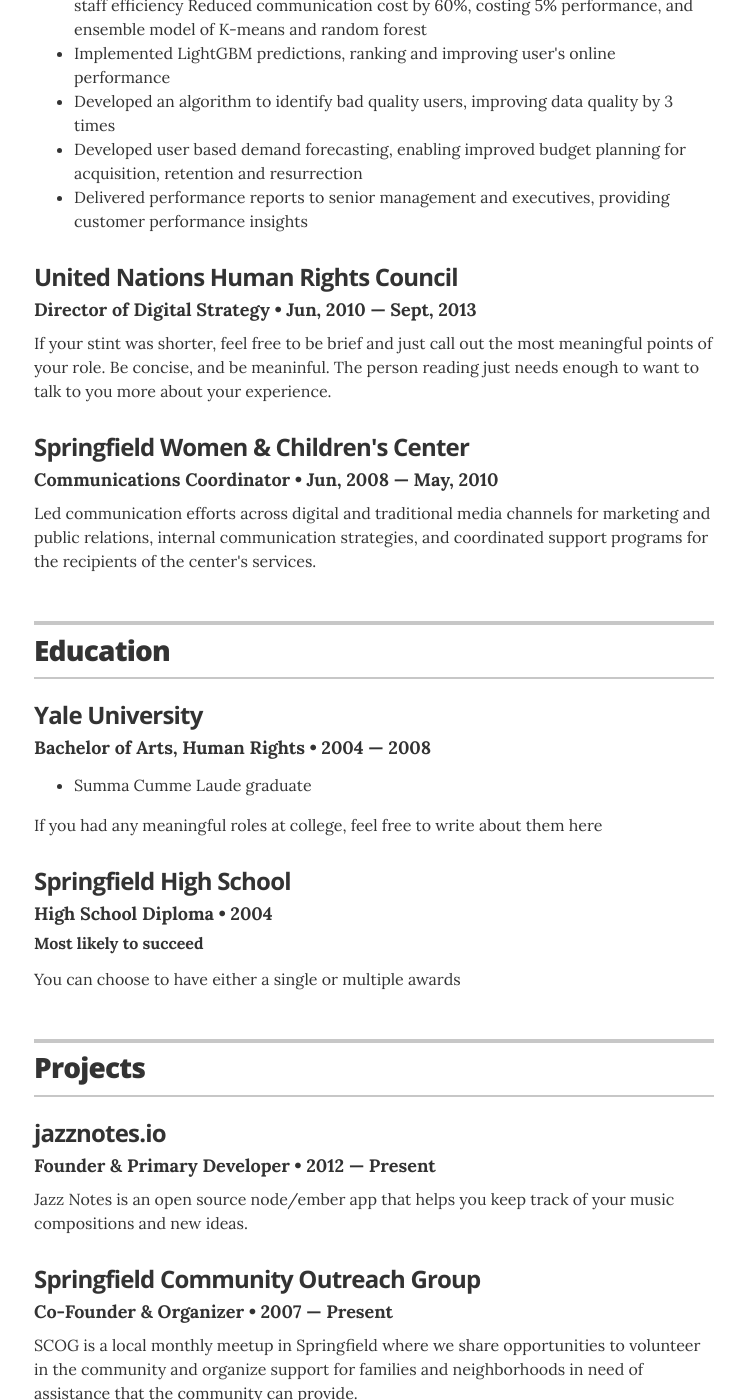
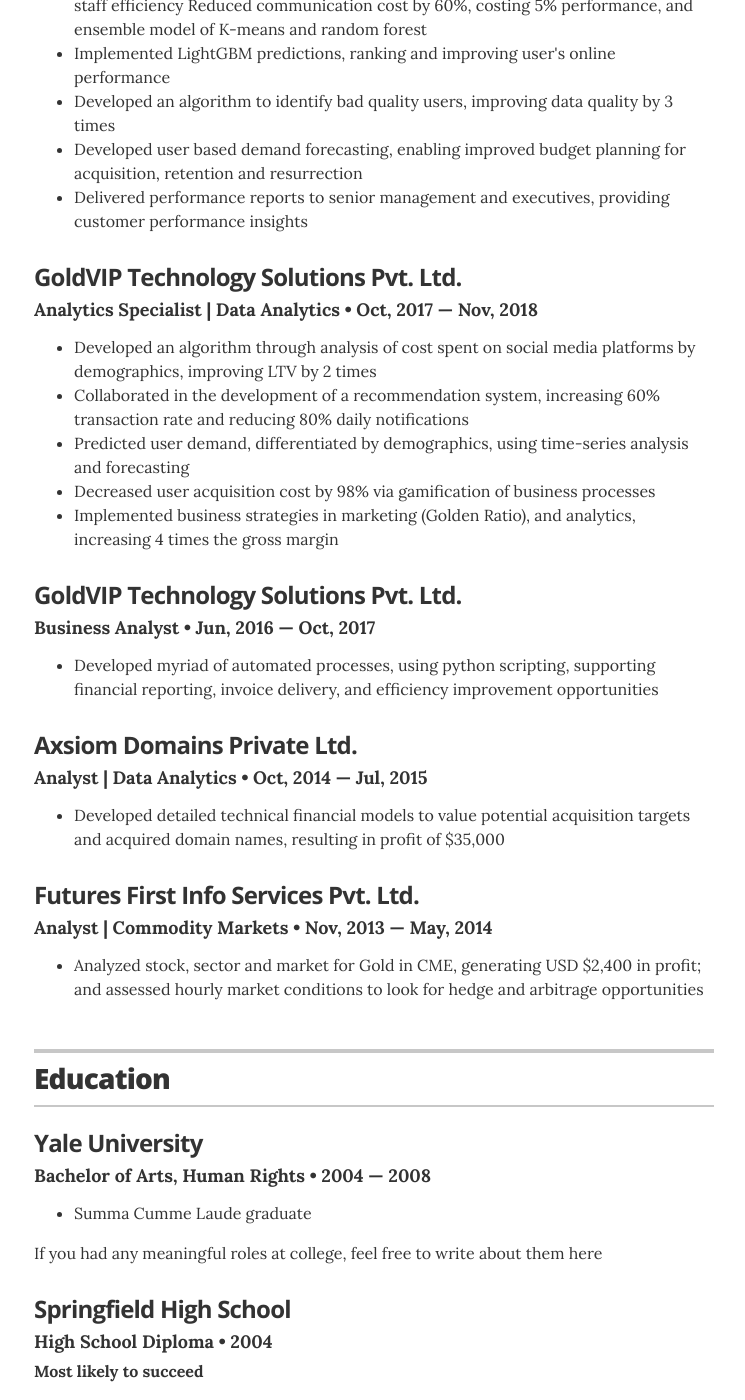
Before and after one commit to Bloodphilic/VipulJain_Resume, a Jekyll site: the page built from index.html, in a window 1280 px wide and 1400 px high, scrolled down 977 px. Shown: the whole window, without its empty margins (266-1011 px from the left). Built offline with Jekyll 4.4.1, drawn with Linux system fonts in a browser that asks for light colours.

Commit message:
experience

```diff
--- a/_data/experience.yml
+++ b/_data/experience.yml
@@ -1,5 +1,5 @@
 # Jobs
-# VP of Global Communications
+# Innovation Lead | Data Analytics and Science
 - company: GoldVIP Technology Solutions Pvt. Ltd.
   position: Innovation Lead | Data Analytics and Science
   duration: Nov, 2018 &mdash; Feb, 2022
@@ -12,15 +12,39 @@
                 <li>Delivered performance reports to senior management and executives, providing customer performance insights</li>
                 </ul>
 
-# Director of Digital Stratgy
-- company: United Nations Human Rights Council
-  position: Director of Digital Strategy
-  duration:  Jun, 2010 &mdash; Sept, 2013
-  summary: If your stint was shorter, feel free to be brief and just call out the most meaningful points of your role. Be concise, and be meaninful. The person reading just needs enough to want to talk to you more about your experience.
+# Analytics Specialist | Data Analytics
+- company: GoldVIP Technology Solutions Pvt. Ltd.
+  position: Analytics Specialist | Data Analytics
+  duration:  Oct, 2017 &mdash; Nov, 2018
+  summary: <ul class="resume-item-list">
+              <li>Developed an algorithm through analysis of cost spent on social media platforms by demographics, improving LTV by 2 times</li>
+              <li>Collaborated in the development of a recommendation system, increasing 60% transaction rate and reducing 80% daily notifications</li>
+              <li>Predicted user demand, differentiated by demographics, using time-series analysis and forecasting</li>
+              <li>Decreased user acquisition cost by 98% via gamification of business processes</li>
+              <li>Implemented business strategies in marketing (Golden Ratio), and analytics, increasing 4 times the gross margin</li>
+            </ul>
+
+# Business Analyst
+- company: GoldVIP Technology Solutions Pvt. Ltd.
+  position: Business Analyst
+  duration:  Jun, 2016 &mdash; Oct, 2017
+  summary: <ul class="resume-item-list">
+              <li>Developed myriad of automated processes, using python scripting, supporting financial reporting, invoice delivery, and efficiency improvement opportunities</li>
+            </ul>
+
+# Analyst | Data Analytics
+- company: Axsiom Domains Private Ltd.
+  position: Analyst | Data Analytics
+  duration:  Oct, 2014 &mdash; Jul, 2015
+  summary: <ul class="resume-item-list">
+              <li>Developed detailed technical financial models to value potential acquisition targets and acquired domain names, resulting in profit of $35,000</li>
+            </ul>
 
 
-# Communications Coordinator
-- company: Springfield Women & Children's Center
-  position: Communications Coordinator
-  duration:   Jun, 2008  &mdash; May, 2010
-  summary: Led communication efforts across digital and traditional media channels for marketing and public relations, internal communication strategies, and coordinated support programs for the recipients of the center's services.
+# Analyst | Commodity Markets
+- company: Futures First Info Services Pvt. Ltd.
+  position: Analyst | Commodity Markets
+  duration:  Nov, 2013 &mdash; May, 2014
+  summary: <ul class="resume-item-list">
+              <li>Analyzed stock, sector and market for Gold in CME, generating USD $2,400 in profit; and assessed hourly market conditions to look for hedge and arbitrage opportunities</li>
+            </ul>
```
